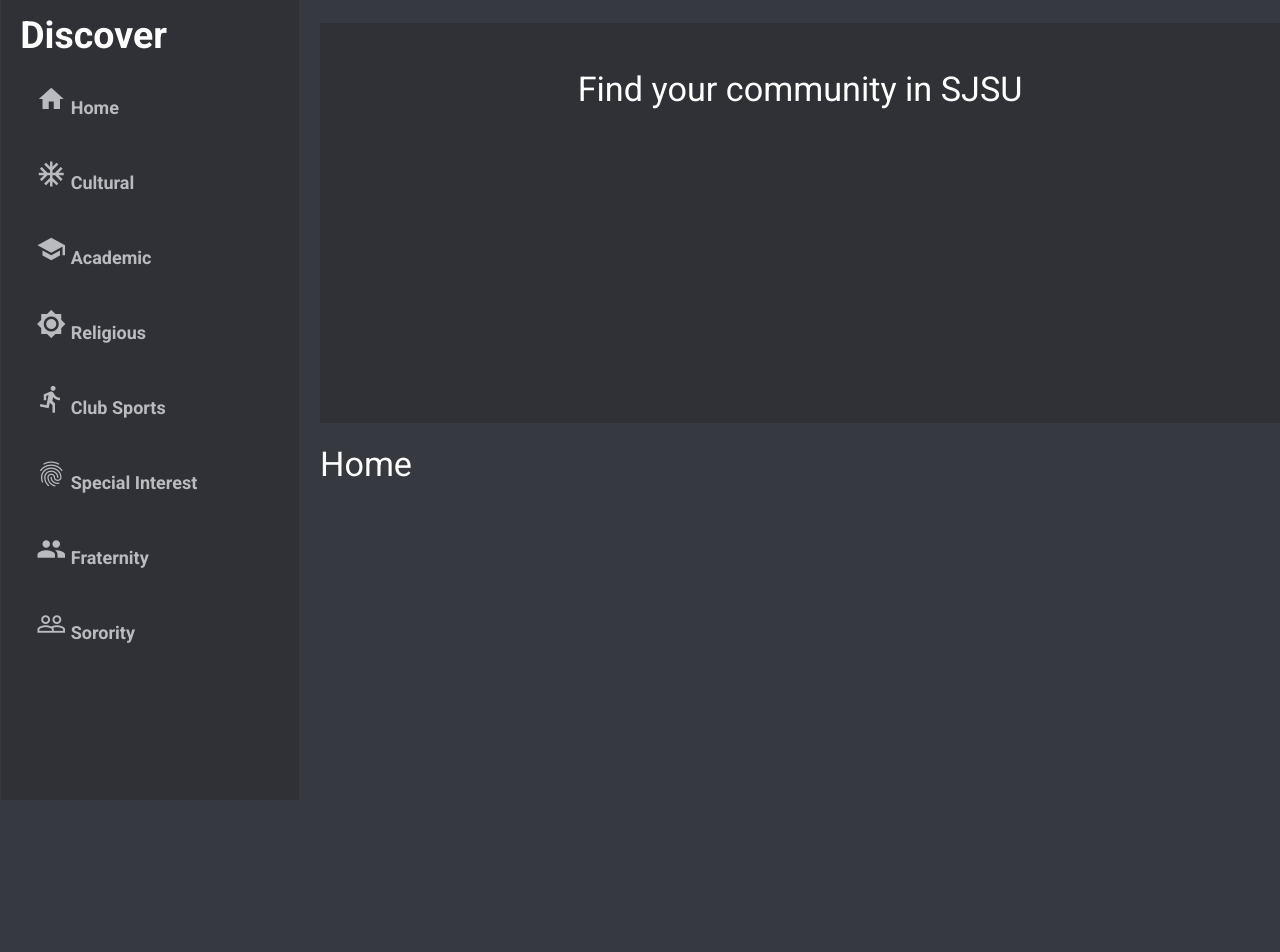
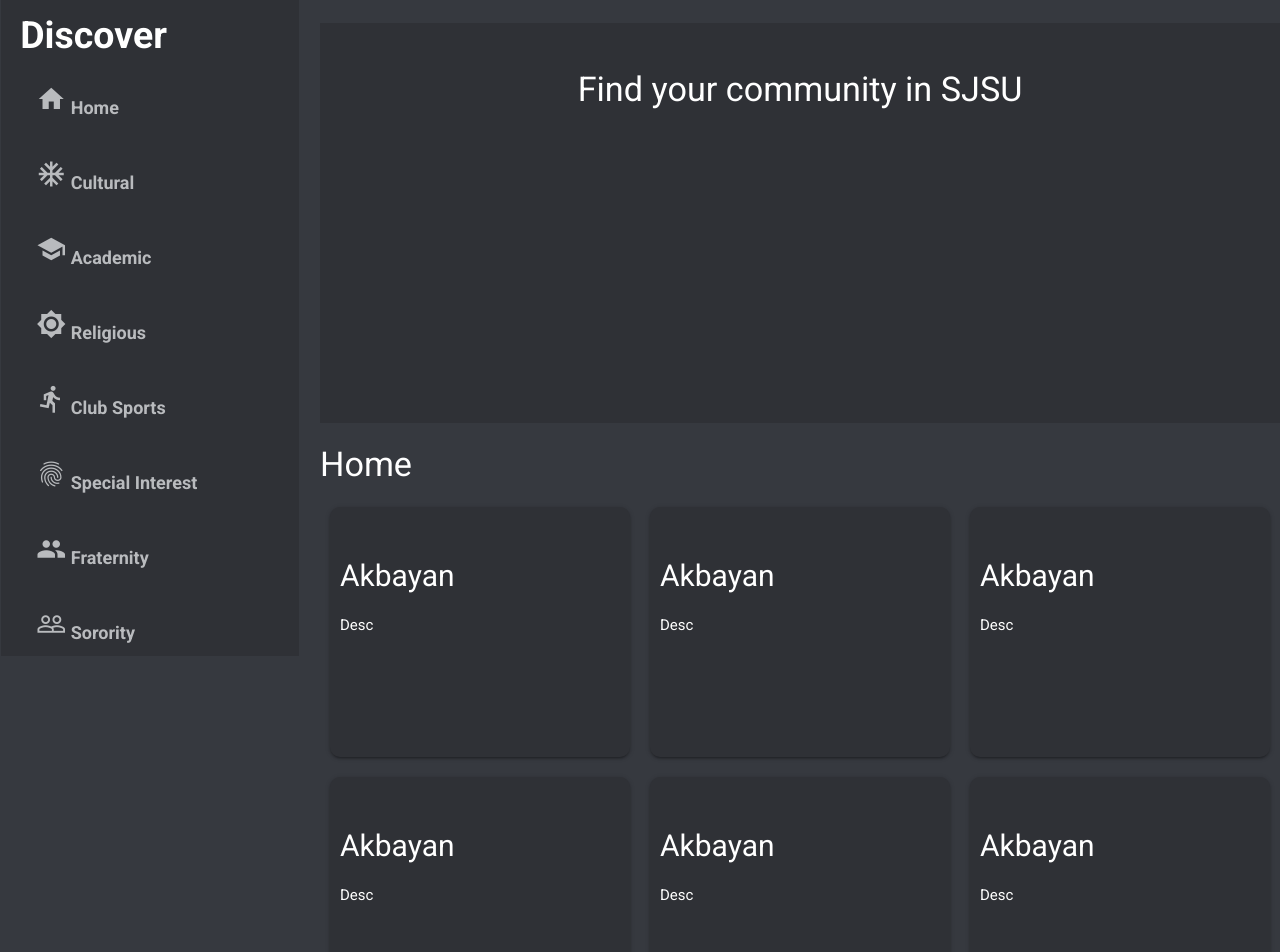
Before and after one commit to aibarrola/DiscordUniversityExplore, a React (Create React App) app: page / in a window 1280 px wide. Shown: the top 952 px of the page. Before the commit the page ends 820 px from the top, so only its background shows below. Built offline with nearby package versions, Linux system fonts and the light colour scheme.

Commit message:
started cards

```diff
--- /dev/null
+++ b/src/components/Card/card.css
@@ -0,0 +1,27 @@
+.cardContainer{
+    display: flex;
+    justify-content: space-between;
+}
+
+.card{
+    background-color: var(--dark-grey);
+    height: 250px;
+    width: 100%;
+    border-radius: 10px;
+    margin: 10px 10px;
+    padding: 10px 10px;
+
+}
+
+.card:hover{
+    background-color: #292B2F;
+    box-shadow:  3px 3px 20px #292B2F;
+}
+
+.cardTitle{
+    font-size: 2rem;
+}
+
+.cardDesc{
+    font-size: 1rem;
+}
--- a/src/components/Card/card.js
+++ b/src/components/Card/card.js
@@ -0,0 +1,13 @@
+import React from 'react'
+import './card.css'
+
+function Card({orgName, orgDesc}){
+    return(
+        <div className="card">
+            <h1 className="cardTitle"> {orgName} </h1>
+            <h4 className="cardDesc"> {orgDesc}</h4>
+        </div>
+    )
+}
+
+export default Card;
--- a/src/components/Main.js
+++ b/src/components/Main.js
@@ -1,5 +1,7 @@
 import React from 'react';
 import Home from '../components/pages/Home';
+import Card from '../components/Card/card'
+import '../components/Card/card.css'
 
 function Main({page}){
 
@@ -14,6 +16,38 @@ function Main({page}){
 
             {/* list of organizations */}
 
+            <div className="cardContainer">
+
+                <Card orgName="Akbayan" orgDesc="Desc" />
+
+                <Card orgName="Akbayan" orgDesc="Desc" />
+
+                <Card orgName="Akbayan" orgDesc="Desc" />
+
+            </div>
+
+            <div className="cardContainer">
+
+                <Card orgName="Akbayan" orgDesc="Desc" />
+
+                <Card orgName="Akbayan" orgDesc="Desc" />
+
+                <Card orgName="Akbayan" orgDesc="Desc" />
+
+            </div>
+
+            <div className="cardContainer">
+
+                <Card orgName="Akbayan" orgDesc="Desc" />
+
+                <Card orgName="Akbayan" orgDesc="Desc" />
+
+                <Card orgName="Akbayan" orgDesc="Desc" />
+
+            </div>
+
+
+
         </div>
     )
 }
--- a/src/components/Sidebar.css
+++ b/src/components/Sidebar.css
@@ -1,6 +1,6 @@
 .sidebar{
     background-color: var(--dark-grey);
-    height: 100vh;
+    height: 100%;
     width: 100%;
     margin-left: -10px;
 }
--- a/src/components/pages/ExplorePage/ExplorePage.js
+++ b/src/components/pages/ExplorePage/ExplorePage.js
@@ -23,7 +23,7 @@ function ExplorePage(){
         <div>
             <div className="row">
 
-                <div className="col s3">
+                <div className="col s3 fixed-sidebar">
                     <Sidebar changePage={changePage}/>
                 </div>
 
```
Also changed, not shown: src/components/pages/ExplorePage/ExplorePage.css (line endings or trailing spaces).
